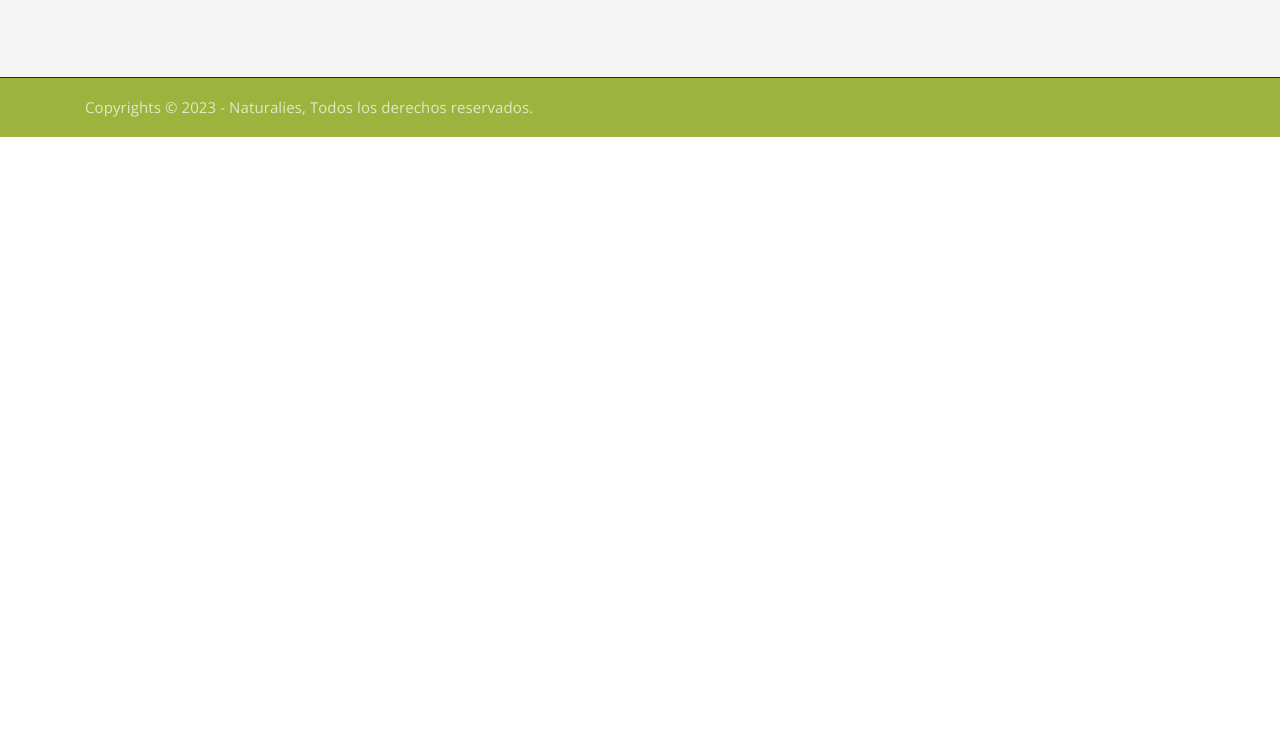
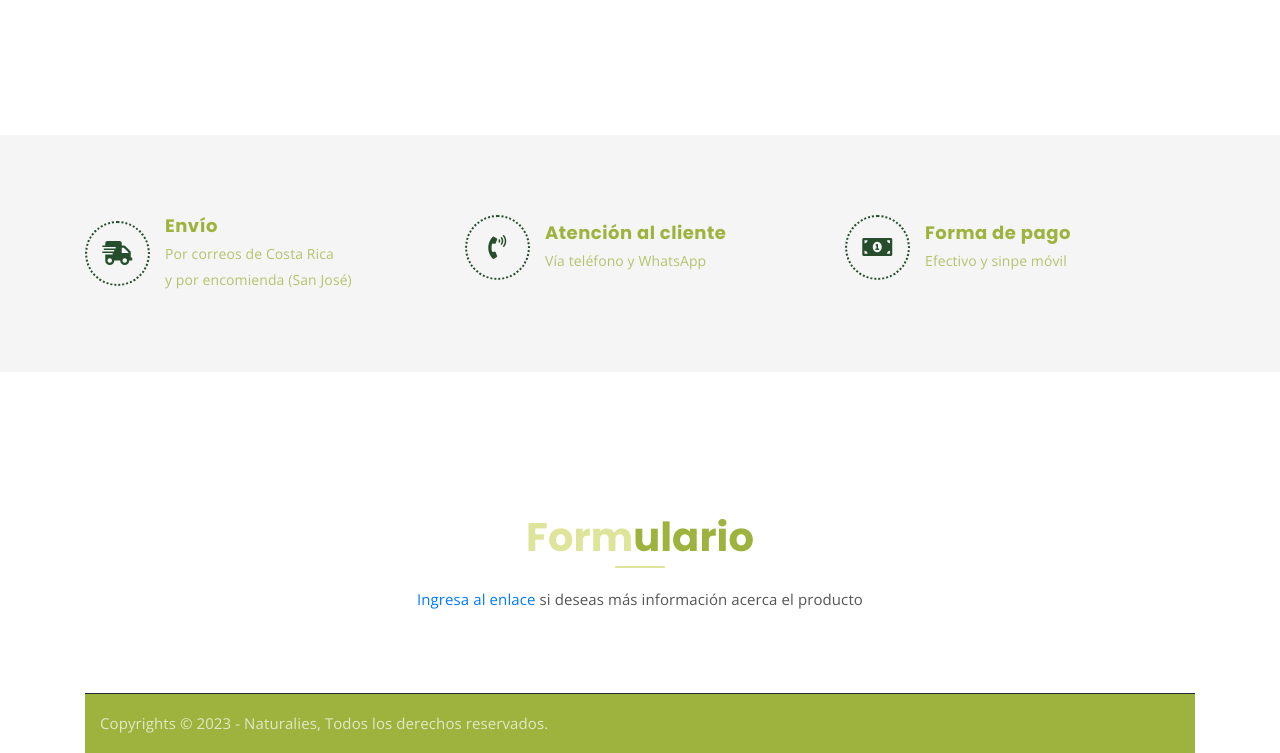
Before and after one commit to fbarqueroz/naturies, a plain HTML site: page index.html in a window 1280 px wide. Shown: the part 2845-3598 px from the top of the page. Before the commit the page ends 2982 px from the top, so only its background shows below. Drawn offline with nearby package versions, Linux system fonts and the light colour scheme.

Commit message:
Add img and form

```diff
--- a/index.html
+++ b/index.html
@@ -82,7 +82,7 @@
 						<div class="hero-text">
 							<div class="hero-text-tablecell">
 								<p class="subtitle">Natural & Orgánico</p>
-								<h1>Sin colorantes ni conservantes</h1>
+								<h1>ingredientes Hipoalergénicos</h1>
 							</div>
 						</div>
 					</div>
@@ -139,7 +139,7 @@
 				<div class="col-lg-4 col-md-6 offset-md-3 offset-lg-0 text-center">
 					<div class="single-product-item">
 						<div class="product-image">
-							<img src="assets/img/products/producto1.png" alt="Producto">
+							<img src="assets/img/products/producto4.jpeg" alt="Producto">
 						</div>
 						<h3>Exfoliante orgánico</h3>
 						<p class="product-price"> ₡6000 </p>
@@ -234,7 +234,7 @@
 					</div>
 					<div class="content">
 						<h3>Atención al cliente</h3>
-						<p>Vía teléfono y WhatsApp</p>
+						<a href="https://wa.me/+50670103551"><p>Vía teléfono y WhatsApp</p></a>
 					</div>
 				</div>
 			</div>
@@ -254,6 +254,21 @@
 	</div>
 </div>
 <!-- end features list section -->
+
+<!-- Form -->
+
+<div class="product-section mt-150 mb-150">
+	<div class="container">
+		<div class="row">
+			<div class="col-lg-8 offset-lg-2 text-center">
+				<div class="section-title">
+					<h3><span class="orange-text">Form</span>ulario</h3>
+					<p><a href="https://docs.google.com/forms/d/e/1FAIpQLSdBarbQ3VBNeKqfYrhmSf7kWZXEFkPsQrl9Ux5mtwlewTOitQ/viewform?usp=share_link" target="_blank">Ingresa al enlace</a> si deseas más información acerca el producto</p>
+				</div>
+			</div>
+		</div>
+
+<!-- End Form -->
 
 	<!-- copyright -->
 	<div class="copyright">
```
Also changed, not shown: cart.html (+1 -1 lines), assets/img/products/producto4.jpeg (added).
